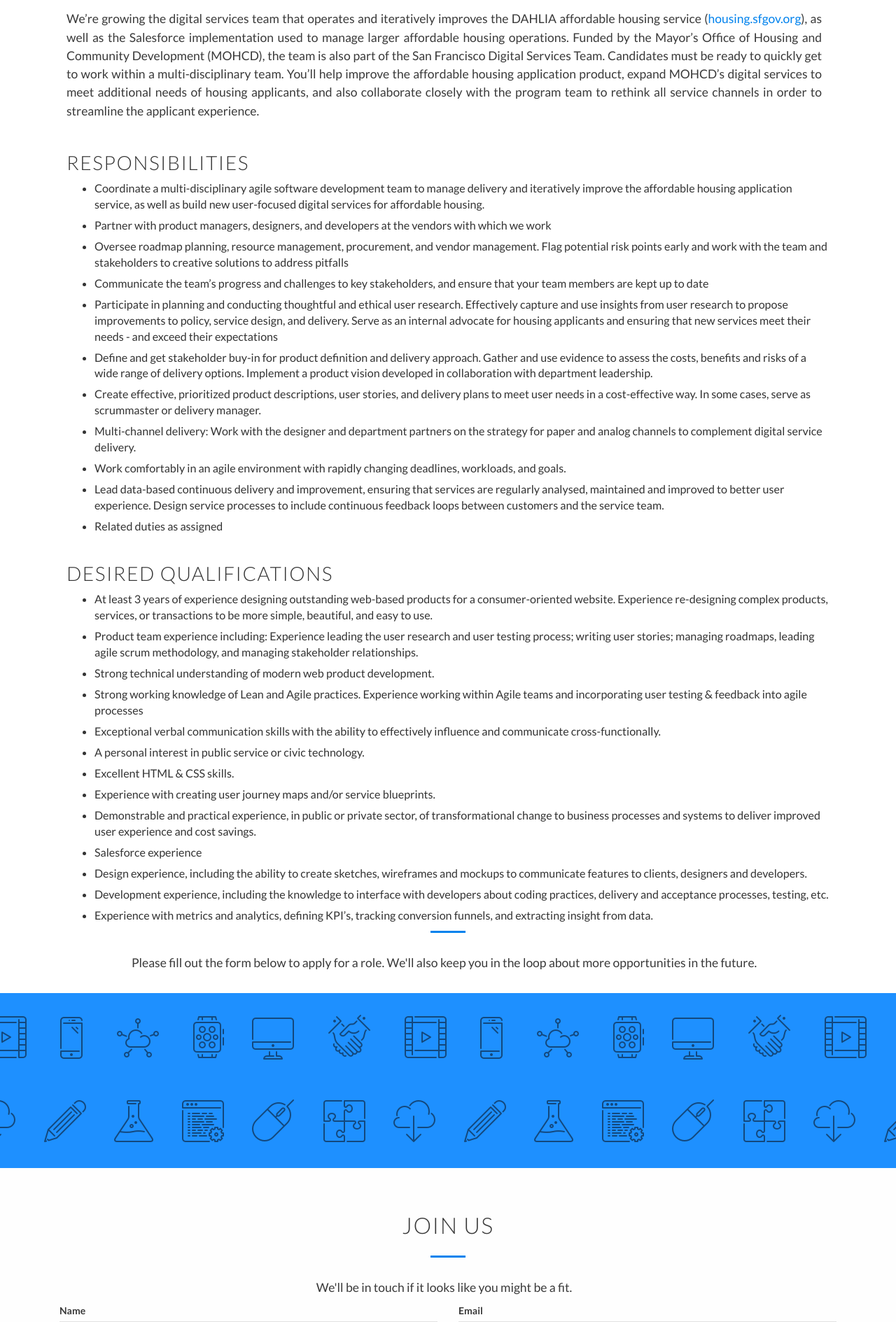
After one commit to SFDigitalServices/sfdigitalservices, a PHP site: page /housingproductmanager.html in a window 1280 px wide. The commit adds this page. Shown: the part 1449-3338 px from the top of the page at 70% size. Run offline with PHP 8.4, Linux system fonts and the light colour scheme; some libraries are stand-ins or nearby versions.

Commit message:
first pass at creating job pages

```diff
--- a/public/css/styles.css
+++ b/public/css/styles.css
@@ -485,6 +485,10 @@ h6.separator-quote-3 a{
   color: #0082ed;
   }
 
+.text-align-left {
+  text-align: left;
+}
+
 
 /* Contact info */
 #map {
--- /dev/null
+++ b/public/housingproductmanager.html
@@ -0,0 +1,240 @@
+<!doctype html>
+<html lang="en">
+<head>
+    <meta charset="utf-8">
+    <meta http-equiv="X-UA-Compatible" content="IE=edge,chrome=1">
+    <title>San Francisco - Digital Service Jobs</title>
+    <meta name="description" content="Hiring for digital service jobs">
+    <meta name="keywords" content="san francisco, digital, services, strategy, city, sf, sfgov, digital services, hiring, developer, designer, product manager, product, UX, content, design, engineer, software, leader" />
+    <meta property="og:image" content="http://digitalservices.sfgov.org/assets/SFDS_Logo.png">
+    <meta name="apple-mobile-web-app-capable" content="yes">
+    <meta name="apple-mobile-web-app-status-bar-style" content="black-translucent">
+    <meta name="viewport" content="width=device-width, initial-scale=1.0">
+    <link rel="shortcut icon" href="favicon.ico">
+    <script src="https://cdnjs.cloudflare.com/ajax/libs/jquery/2.1.1/jquery.min.js"></script>
+    <link rel="stylesheet" href="https://maxcdn.bootstrapcdn.com/bootstrap/3.3.4/css/bootstrap.min.css">
+    <script src="https://maxcdn.bootstrapcdn.com/bootstrap/3.3.4/js/bootstrap.min.js"></script>
+    <link rel="stylesheet" href="css/font-awesome.min.css">
+    <link href='https://fonts.googleapis.com/css?family=Raleway:400,300' rel='stylesheet' type='text/css'>
+    <link href='https://fonts.googleapis.com/css?family=Montserrat:400,700' rel='stylesheet' type='text/css'>
+    <link href='https://fonts.googleapis.com/css?family=Open+Sans:400,300,700,400italic' rel='stylesheet' type='text/css'>
+    <link href='https://fonts.googleapis.com/css?family=Lato:400,300,700' rel='stylesheet' type='text/css'>
+    <link rel="stylesheet" href="css/styles.css">
+</head>
+<body>
+  <nav id="navbar" class="navbar navbar-fixed-top" role="navigation">
+    <div class="container">
+      <a class="navbar-brand logo" href="/"><img src="assets/SF_Digital_Services-logo.png"></a>
+      <div class="nav-right">
+        <!-- <a href="/CDSO.html">Apply</a> -->
+      </div>
+    </div>
+
+  </nav>
+    <!-- Header -->
+    <div class="overlay"></div>
+    <div id="background-image" style="background-image:url('/assets/gg-bg.jpg');"></div>
+
+    <div id="home" class="main">
+      <h1 class= "title">Come Build a Digital City</h1>
+      <h3>We’re Hiring Technologists</h3>
+      <!-- <br/><br/><br/>
+      <a class="btn-custom" href="/#contact">Read the Full Report (PDF)</a> -->
+    </div>
+    <!-- Header End -->
+    <!-- About -->
+    <div id="about">
+    <div class="container">
+      <!-- <h2 class="sub-heading">Overview</h2><div class="separator center"></div> -->
+      <div class="about-box">
+        <div class="about-body col-xs-12 col-sm-10 col-sm-offset-1 col-md-10 col-md-offset-1">
+          <p>
+            The San Francisco Digital Services Team is transforming how residents interact with the city by building services designed around the people that use them. Led by the Chief Digital Services Officer, the team is comprised of product managers, designers, business analysts, developers, and content strategists. Four fundamental principles guide our task: put the needs of residents first, focus on delivery and outcomes over process, promote an agile and data driven culture, and make City services accessible to everyone. We have some exciting and high-profile products in our pipeline, including re-building the city’s website from the ground up, affordable housing applications, and registering new cannabis businesses.
+          </p>
+          <p>
+            In these roles, you'll help change culture and practices, as well as roll your sleeves up for hands-on work on the development, operation, and ongoing improvement of complex digital services. As a member of this new team, you’d have an opportunity to shape the City’s approach to digital services.
+          </p>
+        </div>
+
+      </div>
+    </div>
+    </div>
+    <!-- About End -->
+
+    <!-- <div id="separator-image-2" style="background-image:url('/assets/open-chair.jpg');"></div> -->
+
+
+
+    <!-- Services -->
+    <div id="roadmap" class="container">
+      <div class="col-xs-12 col-md-12">
+        <h1 class="sub-heading">Housing Product Manager</h1><div class="separator center"></div>
+      </div>
+
+
+<!-- /* Section - Design -->
+<!--       <a class="jobcat" name="design"><h2> Design & Content </h2></a> -->
+      <div class="roles-body">
+          <h3>Product Manager</h3>
+        <p>
+          We are looking for an expert product manager to lead multi-disciplinary development of new user-focused digital services. While the products you work on may vary, our team is currently working on services that help people find affordable housing, start a business, find work, register as a cannabis business, find a pro-bono lawyer for immigration help, and more. As a Digital Services PM you’ll help manage stakeholders and the product team around common goals, manage delivery using disciplined agile methodology, and ensure that analytics and feedback are used to improve the product. You’ll also be a champion for user needs, improving business processes, and cutting bureaucratic red tape. Successful candidates will have leadership experience on agile product teams.
+        </p>
+      </div>
+      <div class="roles-body">
+        <h3>The Team</h3>
+        <p>
+          We’re growing the digital services team that operates and iteratively improves the DAHLIA affordable housing service (<a href="http://housing.sfgov.org">housing.sfgov.org</a>), as well as the Salesforce implementation used to manage larger affordable housing operations. Funded by the Mayor’s Office of Housing and Community Development (MOHCD), the team is also part of the San Francisco Digital Services Team. Candidates must be ready to quickly get to work within a multi-disciplinary team. You’ll help improve the affordable housing application product, expand MOHCD’s digital services to meet additional needs of housing applicants, and also collaborate closely with the program team to rethink all service channels in order to streamline the applicant experience.
+        </p>
+      </div>
+      <div class="roles-body">
+          <h3>Responsibilities</h3>
+          <ul class="text-align-left">
+            <li>Coordinate a multi-disciplinary agile software development team to manage delivery and iteratively improve the affordable housing application service, as well as build new user-focused digital services for affordable housing. </li>
+            <li>Partner with product managers, designers, and developers at the vendors with which we work</li>
+            <li>Oversee roadmap planning, resource management, procurement, and vendor management. Flag potential risk points early and work with the team and stakeholders to creative solutions to address pitfalls</li>
+            <li>Communicate the team’s progress and challenges to key stakeholders, and ensure that your team members are kept up to date</li>
+            <li>Participate in planning and conducting thoughtful and ethical user research. Effectively capture and use insights from user research to propose improvements to policy, service design, and delivery. Serve as an internal advocate for housing applicants and ensuring that new services meet their needs - and exceed their expectations</li>
+            <li>Define and get stakeholder buy-in for product definition and delivery approach. Gather and use evidence to assess the costs, benefits and risks of a wide range of delivery options. Implement a product vision developed in collaboration with department leadership. </li>
+            <li>Create effective, prioritized product descriptions, user stories, and delivery plans to meet user needs in a cost-effective way. In some cases, serve as scrummaster or delivery manager. </li>
+            <li>Multi-channel delivery: Work with the designer and department partners on the strategy for paper and analog channels to complement digital service delivery.</li>
+            <li>Work comfortably in an agile environment with rapidly changing deadlines, workloads, and goals.</li>
+            <li>Lead data-based continuous delivery and improvement, ensuring that services are regularly analysed, maintained and improved to better user experience. Design service processes to include continuous feedback loops between customers and the service team.</li>
+            <li>Related duties as assigned</li>
+          </ul>
+      </div>
+      <div class="roles-body">
+          <h3>Desired Qualifications</h3>
+          <ul class="text-align-left">
+            <li>At least 3 years of experience designing outstanding web-based products for a consumer-oriented website. Experience re-designing complex products, services, or transactions to be more simple, beautiful, and easy to use.</li>
+            <li>Product team experience including: Experience leading the user research and user testing process; writing user stories; managing roadmaps, leading agile scrum methodology, and managing stakeholder relationships.</li>
+            <li>Strong technical understanding of modern web product development.</li>
+            <li>Strong working knowledge of Lean and Agile practices. Experience working within Agile teams and incorporating user testing &amp; feedback into agile processes</li>
+            <li>Exceptional verbal communication skills with the ability to effectively influence and communicate cross-functionally.</li>
+            <li>A personal interest in public service or civic technology.</li>
+            <li>Excellent HTML &amp; CSS skills. </li>
+            <li>Experience with creating user journey maps and/or service blueprints.</li>
+            <li>Demonstrable and practical experience, in public or private sector, of transformational change to business processes and systems to deliver improved user experience and cost savings.</li>
+            <li>Salesforce experience </li>
+            <li>Design experience, including the ability to create sketches, wireframes and mockups to communicate features to clients, designers and developers.</li>
+            <li>Development experience, including the knowledge to interface with developers about coding practices, delivery and acceptance processes, testing, etc.</li>
+            <li>Experience with metrics and analytics, defining KPI’s, tracking conversion funnels, and extracting insight from data.</li>
+          </ul>
+      </div>
+
+
+<!-- Section - Design */-->
+
+
+
+<!-- <div class="separator center mid-separator"></div> -->
+
+<!-- /* Section - Engineering -->
+<!--       <a name="engineering" class="jobcat"><h2> Engineering </h2></a> -->
+
+<!--       <div class="roles-body">
+          <h3>Senior Software Engineer</h3>
+          <p>We’re seeking a skilled full-stack web developer to join our team to work on City services that impact the lives of every San Franciscan, like affordable housing, small business permitting, job placement and workforce training programs, and more. You will serve as a technical authority on product teams, solving large, complex problems by putting the needs of users first.</p>
+      </div> -->
+
+
+<!-- Section - Engineering */ -->
+
+<!-- <div class="separator center mid-separator"></div> -->
+
+<!-- /* Section - Data -->
+<!-- <a name="data" class="jobcat"><h2> Data </h2></a> -->
+
+
+
+<!-- Section - Data */ -->
+        <div class="col-xs-12 col-md-12">
+            <div class="separator center"></div><div class="col-md-12 center"><p>Please fill out the form below to apply for a role. We'll also keep you in the loop about more opportunities in the future.</p>
+            </div>
+        </div>
+
+
+  </div>
+
+    <!-- Services End -->
+    <div id="separator-image-3" style="background-image:url('/assets/bg-icons.png');"></div>
+
+
+    <!-- Contact -->
+    <div id="contact" class="contact">
+    <div class="container">
+    <div class="row">
+      <h2 class="sub-heading">Join us</h2><div class="separator center"></div>
+    </div>
+
+    <div class="col-md-12 center"><p>We'll be in touch if it looks like you might be a fit.</p>
+      </div>
+
+
+
+  <!-- /* Join Us Form -->
+      <div class="col-md-12 contact-form">
+        <form action="https://formspree.io/sfdtjobs@gmail.com" method="POST" class="form">
+              <div class="row">
+                <div class="col-xs-12 col-md-6 form-group">
+      <label>Name </label>
+                  <input class="form-control input-lg" id="message_name" label="false" name="name" type="text">
+                </div>
+                <div class="col-xs-12 col-md-6 form-group">
+      <label>Email </label>
+                  <input class="form-control input-lg" id="message_email" label="false" name="_replyto" type="text">
+                </div>
+               <div class="col-xs-12 col-md-6 form-group">
+    <label>Role(s) of interest </label>
+
+                  <input class="form-control input-lg" id="message_role" label="false" name="Role" type="text">
+                </div>
+
+                <div class="col-xs-12 col-md-6 form-group">
+    <label>LinkedIn </label>
+                  <input class="form-control input-lg" id="message_name" label="false" name="LinkedIn" type="text">
+                </div>
+                <div class="col-xs-12 col-md-6 form-group">
+    <label>Portfolio URL </label>
+                  <input class="form-control input-lg" id="message_name" label="false" name="Portfolio" type="text">
+                </div>
+              </div>
+    <label>Message </label>
+                <textarea class="form-control input-lg" id="message_body" label="false" name="Message" rows="7"></textarea>
+                <input type="text" name="_gotcha" style="display:none" />
+              <div class="row">
+                <div class="col-xs-12 col-md-12 form-group">
+                <input class="btn btn-custom2" name="send" style="min-width:100%; margin-left: 0;" type="submit" value="Submit">
+                </div>
+              </div>
+              <input type="hidden" name="_subject" value="Interest in CDSO Role" />
+              <input type="hidden" name="_next" value="//digitalservices.sfgov.org/thanks.html" />
+          </form>
+          </div>
+        </div>
+      </div>
+
+  <!-- Join Us Form */ -->
+
+    <!-- FOOTER -->
+    <footer>
+        <div class="container">
+            <div class="row">
+                <div class="col-lg-10 col-lg-offset-1 text-center">
+                    <ul class="footer-links list-inline h5">
+                        <li><a id="footer-home-2" href="/">Home</a></li><br class="visible-xs">
+
+                      <li><a id="footer-about-2" href="/#about">About</a></li><br class="visible-xs">
+
+                      <li><a id="footer-strategy-2" href="/assets/SF_DigitalServiceStrategy.pdf" target="_blank">Strategy</a></li><br class="visible-xs">
+
+                      <li><a id="footer-cdso-2" href="joinus.html">Join</a></li><br class="visible-xs">
+                    </ul>
+                    <br/>
+                   <h6 class="credit">&copy;2016 Made in San Francisco</h6>
+                </div>
+            </div>
+        </div>
+    </footer>
+
+</body>
+</html>
```
Also changed, not shown: public/joinus.html (+89 -50 lines), 1 other file.
